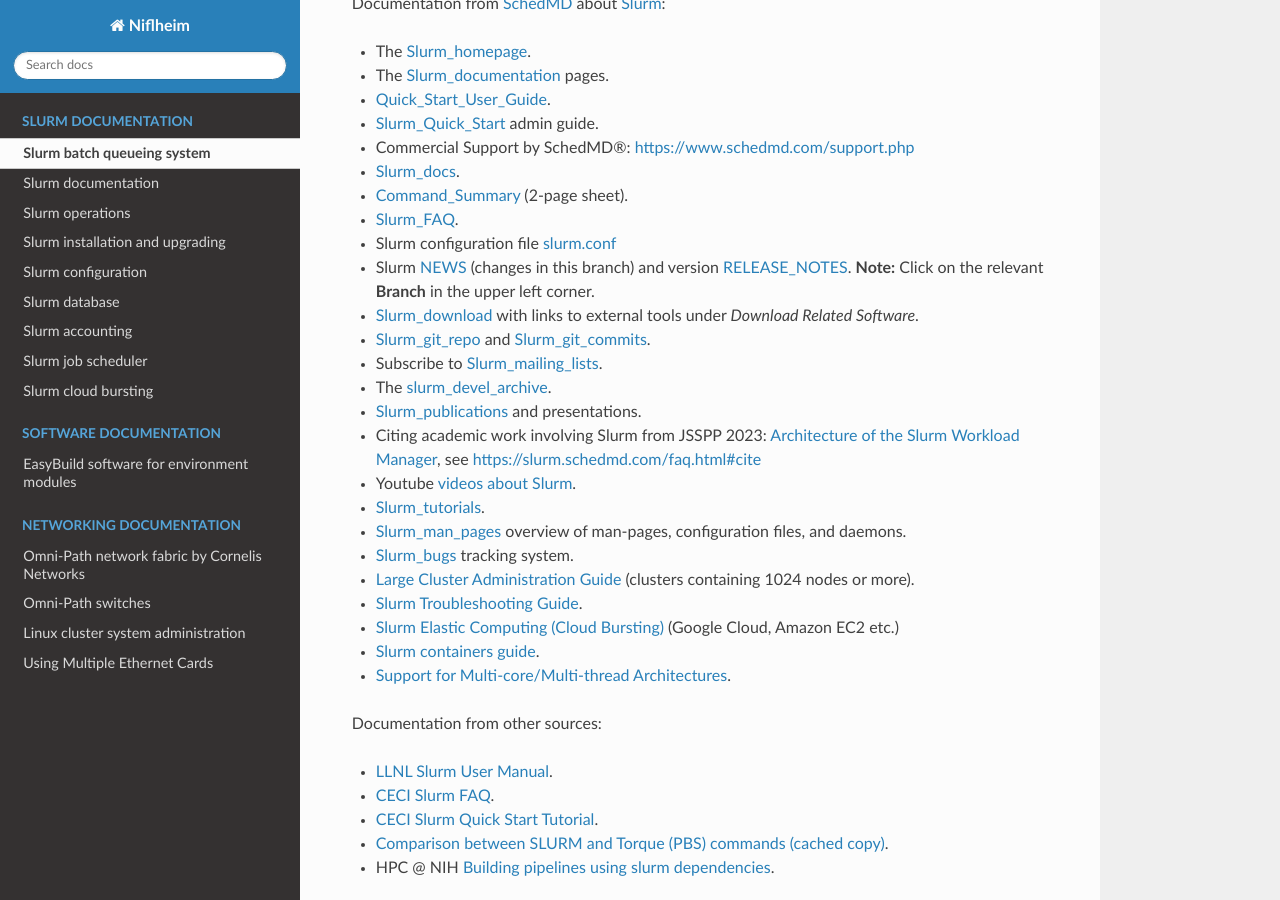
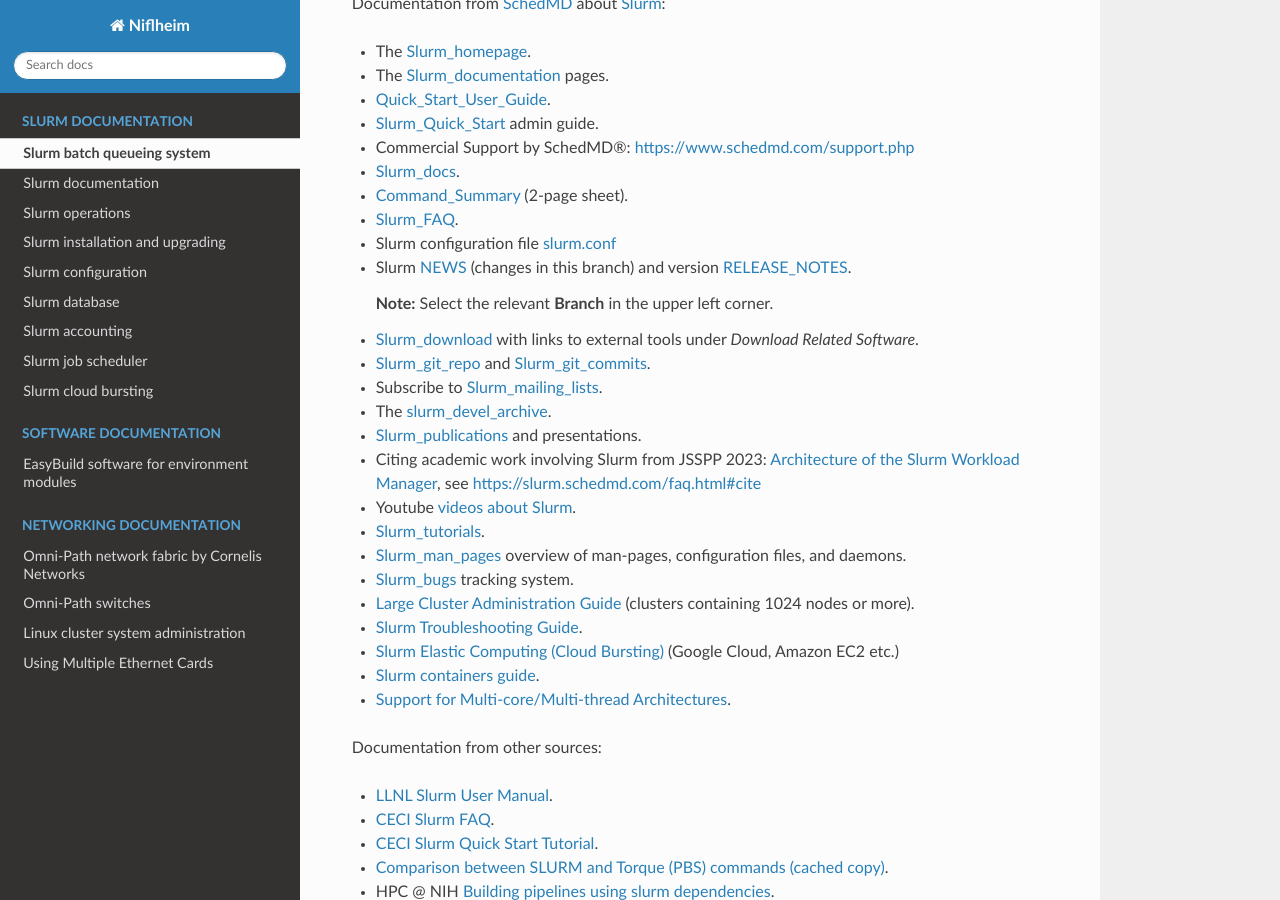
Before and after one commit to OleHolmNielsen/Niflheim_system, a Sphinx documentation site: the page built from docs/SLURM.rst, in a window 1280 px wide and 900 px high, scrolled down 757 px. Built offline with Sphinx 7.4.7 and the Read the Docs theme 3.1.0, drawn with Linux system fonts in a browser that asks for light colours.

Commit message:
Minor edit

```diff
--- a/docs/SLURM.rst
+++ b/docs/SLURM.rst
@@ -49,7 +49,8 @@
 * Slurm_FAQ_.
 * Slurm configuration file slurm.conf_
 * Slurm NEWS_ (changes in this branch) and version RELEASE_NOTES_.
-  **Note:** Click on the relevant **Branch** in the upper left corner.
+
+  **Note:** Select the relevant **Branch** in the upper left corner.
 * Slurm_download_ with links to external tools under *Download Related Software*.
 * Slurm_git_repo_ and Slurm_git_commits_.
 * Subscribe to Slurm_mailing_lists_.
```
